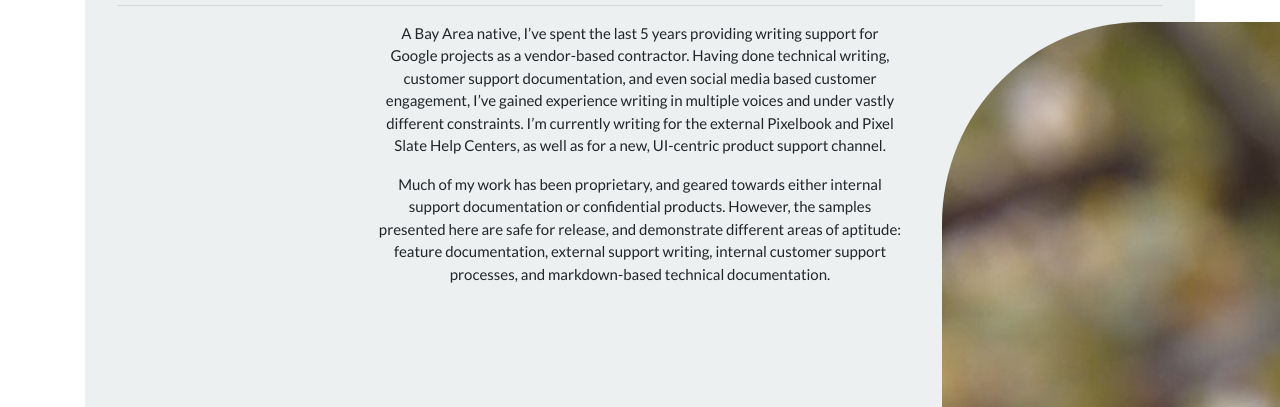
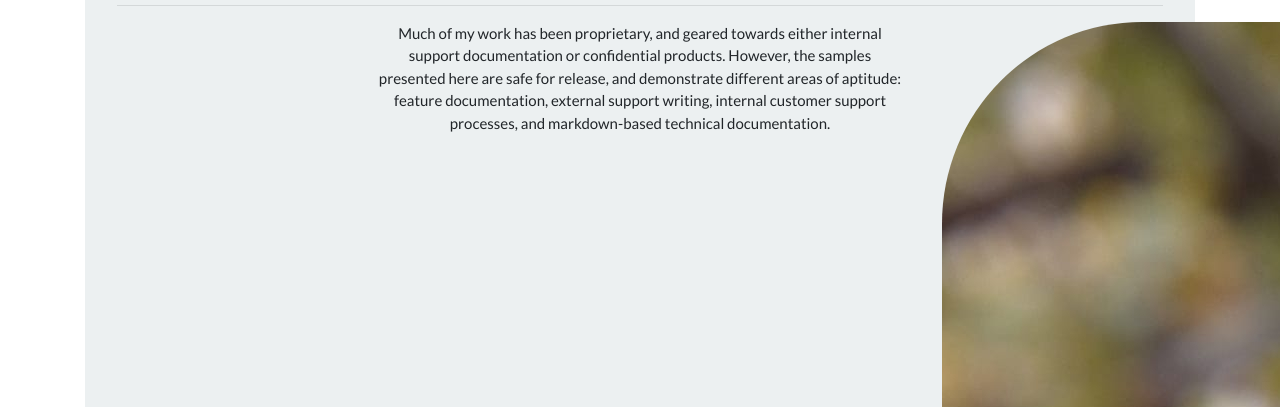
Before and after one commit to KyleEDennis/kyleedennis.github.io, a plain HTML site: page index.html in a window 1280 px wide. Shown: the part 693-1100 px from the top of the page. Drawn offline with nearby package versions, Linux system fonts and the light colour scheme.

Commit message:
Update index.html

```diff
--- a/index.html
+++ b/index.html
@@ -85,7 +85,6 @@
                             <a href = "https://www.linkedin.com/in/kedennis/" target = "_blank"><i class="fab fa-linkedin fa-5x" style="color:lightgrey"></i></a>
                         </div>
                         <div class = "col-lg-6 text-center px-0">
-                            <p>A Bay Area native, I’ve spent the last 5 years providing writing support for Google projects as a vendor-based contractor. Having done technical writing, customer support documentation, and even social media based customer engagement, I’ve gained experience writing in multiple voices and under vastly different constraints. I’m currently writing for the external Pixelbook and Pixel Slate Help Centers, as well as for a new, UI-centric product support channel.</p>
                             <p>Much of my work has been proprietary, and geared towards either internal support documentation or confidential products. However, the samples presented here are safe for release, and demonstrate different areas of aptitude: feature documentation, external support writing, internal customer support processes, and markdown-based technical documentation.</p>
                         </div>
                         <div class = "col-lg-3 pl-4 d-flex align-items-center">
```
